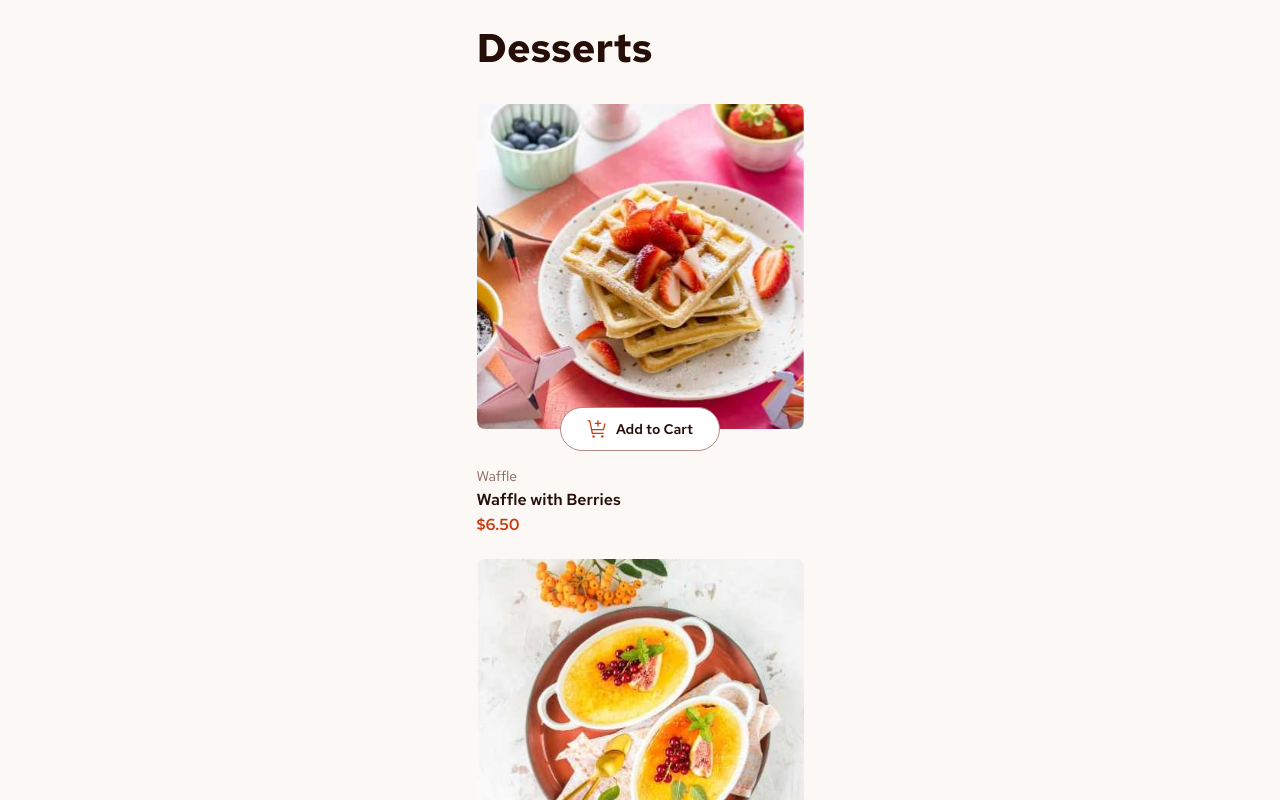
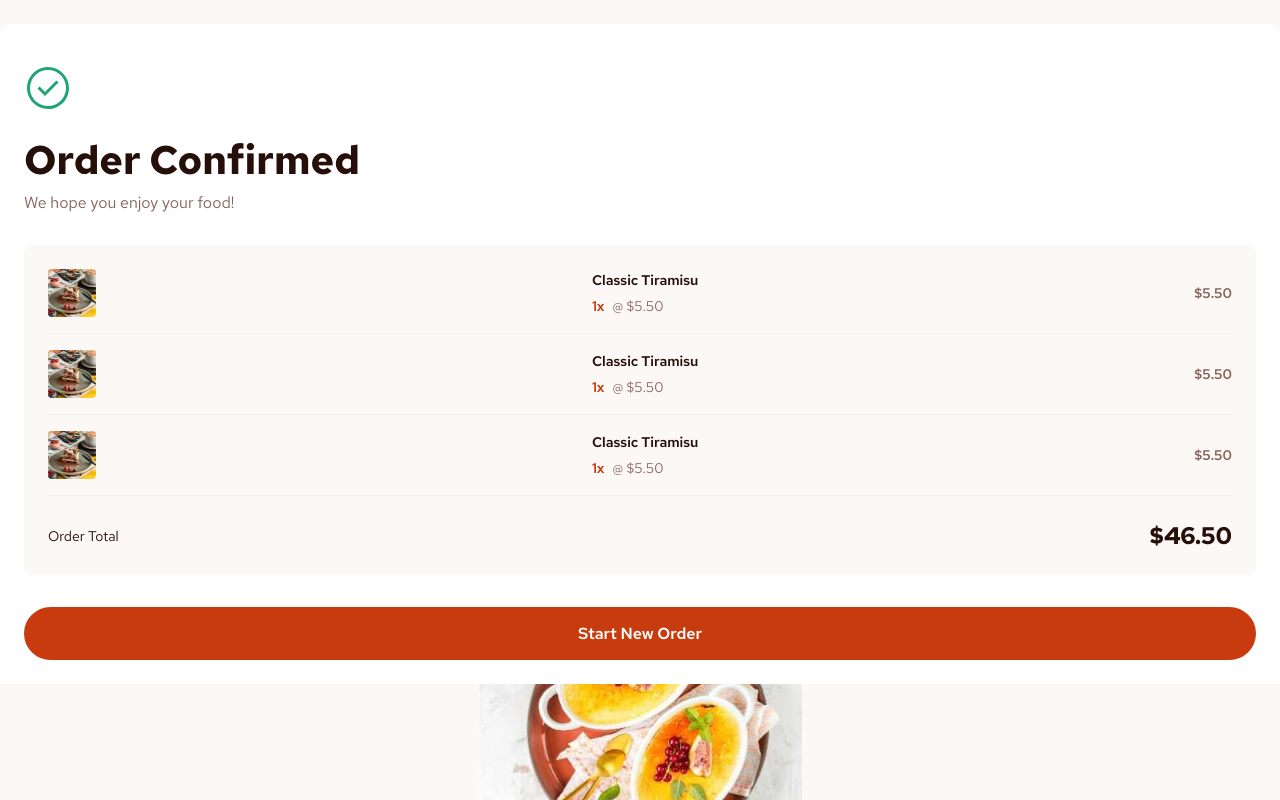
Before and after one commit to AdamHaniff/Product-List-With-Cart, a React (Create React App) app: page / in a window 1280 px wide. Shown: the top 800 px of the page. Built offline with nearby package versions, Linux system fonts and the light colour scheme.

Commit message:
Styled item__thumbnail in 375px layout

```diff
--- a/src/App.js
+++ b/src/App.js
@@ -5,7 +5,7 @@ export default function App() {
     <div className="app">
       <Desserts />
       <Cart />
-      {/* <Modal /> */}
+      <Modal />
     </div>
   );
 }
@@ -14,11 +14,11 @@ function Desserts() {
   return (
     <div className="desserts">
       <h1 className="desserts__title">Desserts</h1>
-      <div className="desserts__container">
+      <ul className="desserts__container">
         {data.map((dessert) => (
           <Dessert key={dessert.name} dessert={dessert} />
         ))}
-      </div>
+      </ul>
     </div>
   );
 }
@@ -28,7 +28,7 @@ function Dessert({ dessert }) {
   const { name, category, price } = dessert;
 
   return (
-    <div className="dessert">
+    <li className="dessert">
       <div className="dessert__image-container">
         <picture>
           <source media="(min-width: 1440px)" srcSet={desktop} />
@@ -50,7 +50,7 @@ function Dessert({ dessert }) {
         <span className="dessert__name">{name}</span>
         <span className="dessert__price">${price.toFixed(2)}</span>
       </div>
-    </div>
+    </li>
   );
 }
 
@@ -91,19 +91,19 @@ function CartFilled() {
 
 function Items() {
   return (
-    <div className="items">
+    <ul className="items">
       <Item />
       <Item />
       <Item />
-    </div>
+    </ul>
   );
 }
 
 function Item() {
-  const isModal = false;
+  const isModal = true;
 
   return (
-    <div className="item">
+    <li className="item">
       {isModal && (
         <img
           className="item__thumbnail"
@@ -123,21 +123,33 @@ function Item() {
         <span className="item__total-price">$5.50</span>
       ) : (
         <button className="item__remove-btn">
-          <img
+          <svg
             className="item__remove-icon"
-            src="images/icon-remove-item.svg"
-            alt="Remove icon"
-          />
+            xmlns="http://www.w3.org/2000/svg"
+            width="20"
+            height="20"
+            viewBox="0 0 20 20"
+            fill="none"
+          >
+            <path
+              d="M10 1.25C5.125 1.25 1.25 5.125 1.25 10C1.25 14.875 5.125 18.75 10 18.75C14.875 18.75 18.75 14.875 18.75 10C18.75 5.125 14.875 1.25 10 1.25ZM10 17.5C5.875 17.5 2.5 14.125 2.5 10C2.5 5.875 5.875 2.5 10 2.5C14.125 2.5 17.5 5.875 17.5 10C17.5 14.125 14.125 17.5 10 17.5Z"
+              fill="#AD8A85"
+            />
+            <path
+              d="M13.375 14.375L10 11L6.625 14.375L5.625 13.375L9 10L5.625 6.625L6.625 5.625L10 9L13.375 5.625L14.375 6.625L11 10L14.375 13.375L13.375 14.375Z"
+              fill="#AD8A85"
+            />
+          </svg>
         </button>
       )}
-    </div>
+    </li>
   );
 }
 
 function OrderTotalTextPrice() {
   return (
     <div className="order">
-      <span className="order__total-text">Order total</span>
+      <span className="order__total-text">Order Total</span>
       <span className="order__total-price">$46.50</span>
     </div>
   );
@@ -154,7 +166,7 @@ function CartOrder() {
         />
         <span className="cart__order-delivery">
           This is a
-          <span className="cart__order-delivery-bold">
+          <span className="cart__order-delivery-semi-bold">
             &nbsp;carbon-neutral&nbsp;
           </span>
           delivery
@@ -189,8 +201,10 @@ function Modal() {
           </span>
         </div>
       </div>
-      <Items />
-      <OrderTotalTextPrice />
+      <div className="modal__items-order">
+        <Items />
+        <OrderTotalTextPrice />
+      </div>
       <OrderBtn>Start New Order</OrderBtn>
     </div>
   );
--- a/src/css/main.css
+++ b/src/css/main.css
@@ -59,6 +59,7 @@ body {
   display: block;
   width: 100%;
   border-radius: 0.8rem;
+  border: 0.2rem solid transparent;
 }
 .dessert__cart-btn {
   display: flex;
@@ -132,4 +133,159 @@ body {
   color: #87635a;
   font-size: 1.4rem;
   font-weight: 600;
+}
+.cart__filled {
+  display: flex;
+  flex-direction: column;
+  gap: 2.4rem;
+}
+.cart__order {
+  display: flex;
+  flex-direction: column;
+  gap: 2.4rem;
+}
+.cart__order-icon-delivery {
+  background: #fcf8f6;
+  border-radius: 0.8rem;
+  padding: 1.6rem;
+  display: flex;
+  justify-content: center;
+  align-items: center;
+  gap: 0.8rem;
+}
+.cart__order-icon {
+  display: block;
+}
+.cart__order-delivery {
+  color: #260f08;
+  font-size: 1.4rem;
+}
+.cart__order-delivery-semi-bold {
+  font-weight: 600;
+}
+
+.items {
+  list-style: none;
+}
+.items .item:not(:first-child) {
+  padding-top: 1.6rem;
+}
+
+.item {
+  display: flex;
+  justify-content: space-between;
+  align-items: center;
+  padding-bottom: 1.6rem;
+  border-bottom: 0.1rem solid #f5eeec;
+}
+.item__thumbnail {
+  display: block;
+  width: 4.8rem;
+  height: 4.8rem;
+  border-radius: 0.4rem;
+}
+.item__details {
+  display: flex;
+  flex-direction: column;
+  gap: 0.8rem;
+}
+.item__name {
+  color: #260f08;
+  font-size: 1.4rem;
+  font-weight: 600;
+}
+.item__pricing {
+  display: flex;
+  gap: 0.8rem;
+  align-items: center;
+}
+.item__quantity {
+  color: #c73b0f;
+  font-size: 1.4rem;
+  font-weight: 600;
+}
+.item__price {
+  color: #87635a;
+  font-size: 1.4rem;
+}
+.item__total-price {
+  color: #87635a;
+  font-size: 1.4rem;
+  font-weight: 600;
+}
+.item__remove-btn {
+  border: none;
+  background: none;
+}
+.item__remove-icon {
+  display: block;
+}
+
+.order {
+  display: flex;
+  justify-content: space-between;
+  align-items: center;
+}
+.order__total-text {
+  color: #260f08;
+  font-size: 1.4rem;
+}
+.order__total-price {
+  color: #260f08;
+  font-size: 2.4rem;
+  font-weight: 700;
+}
+
+.btn-order {
+  height: 5.3rem;
+  border: none;
+  border-radius: 99.9rem;
+  background: #c73b0f;
+  color: #fff;
+  font-family: inherit;
+  font-size: 1.6rem;
+  font-weight: 600;
+}
+
+.modal {
+  border-radius: 1.2rem 1.2rem 0 0;
+  background: #fff;
+  padding: 4rem 2.4rem 2.4rem;
+  display: flex;
+  flex-direction: column;
+  gap: 3.2rem;
+  position: absolute;
+  width: 100%;
+}
+.modal__icon-text {
+  display: flex;
+  flex-direction: column;
+  align-items: start;
+  gap: 2.4rem;
+}
+.modal__confirmed-icon {
+  display: block;
+}
+.modal__text {
+  display: flex;
+  flex-direction: column;
+  gap: 0.8rem;
+}
+.modal__text-confirmed {
+  color: #260f08;
+  font-size: 4rem;
+  font-weight: 700;
+  line-height: 4.8rem;
+}
+.modal__text-enjoy {
+  color: #87635a;
+  font-size: 1.6rem;
+}
+.modal__items-order {
+  padding: 2.4rem;
+  border-radius: 0.8rem;
+  background: #fcf8f6;
+  display: flex;
+  flex-direction: column;
+  gap: 2.4rem;
 }/*# sourceMappingURL=main.css.map */
--- a/src/main.scss
+++ b/src/main.scss
@@ -100,6 +100,7 @@ body {
     display: block;
     width: 100%;
     border-radius: $spacing-100;
+    border: 0.2rem solid transparent;
   }
 
   &__cart-btn {
@@ -188,6 +189,186 @@ body {
   }
 
   &__filled {
-    // TO DO
+    display: flex;
+    flex-direction: column;
+    gap: $spacing-300;
+  }
+
+  &__order {
+    display: flex;
+    flex-direction: column;
+    gap: $spacing-300;
+  }
+
+  &__order-icon-delivery {
+    background: $color-rose-50;
+    border-radius: 0.8rem;
+    padding: $spacing-200;
+    display: flex;
+    justify-content: center;
+    align-items: center;
+    gap: $spacing-100;
+  }
+
+  &__order-icon {
+    display: block;
+  }
+
+  &__order-delivery {
+    color: $color-rose-900;
+    font-size: 1.4rem;
+
+    &-semi-bold {
+      font-weight: $fw-semi-bold;
+    }
   }
 }
+
+// ************** ITEMS **************
+.items {
+  list-style: none;
+
+  & .item:not(:first-child) {
+    padding-top: $spacing-200;
+  }
+}
+
+// *************** ITEM ***************
+.item {
+  display: flex;
+  justify-content: space-between;
+  align-items: center;
+  padding-bottom: $spacing-200;
+  border-bottom: 0.1rem solid $color-rose-100;
+
+  &__thumbnail {
+    display: block;
+    width: 4.8rem;
+    height: 4.8rem;
+    border-radius: 0.4rem;
+  }
+
+  &__details {
+    display: flex;
+    flex-direction: column;
+    gap: $spacing-100;
+  }
+
+  &__name {
+    color: $color-rose-900;
+    font-size: 1.4rem;
+    font-weight: $fw-semi-bold;
+  }
+
+  &__pricing {
+    display: flex;
+    gap: $spacing-100;
+    align-items: center;
+  }
+
+  &__quantity {
+    color: $color-red;
+    font-size: 1.4rem;
+    font-weight: $fw-semi-bold;
+  }
+
+  &__price {
+    color: $color-rose-500;
+    font-size: 1.4rem;
+  }
+
+  &__total-price {
+    color: $color-rose-500;
+    font-size: 1.4rem;
+    font-weight: $fw-semi-bold;
+  }
+
+  &__remove-btn {
+    border: none;
+    background: none;
+  }
+
+  &__remove-icon {
+    display: block;
+  }
+}
+
+// ************** ORDER **************
+.order {
+  display: flex;
+  justify-content: space-between;
+  align-items: center;
+
+  &__total-text {
+    color: $color-rose-900;
+    font-size: 1.4rem;
+  }
+
+  &__total-price {
+    color: $color-rose-900;
+    font-size: 2.4rem;
+    font-weight: $fw-bold;
+  }
+}
+
+// ************* OrderBtn *************
+.btn-order {
+  height: 5.3rem;
+  border: none;
+  border-radius: 99.9rem;
+  background: $color-red;
+  color: $color-white;
+  font-family: inherit;
+  font-size: 1.6rem;
+  font-weight: $fw-semi-bold;
+}
+
+// ************** MODAL **************
+.modal {
+  border-radius: 1.2rem 1.2rem 0 0;
+  background: $color-white;
+  padding: $spacing-500 $spacing-300 $spacing-300;
+  display: flex;
+  flex-direction: column;
+  gap: $spacing-400;
+  position: absolute;
+  width: 100%;
+
+  &__icon-text {
+    display: flex;
+    flex-direction: column;
+    align-items: start;
+    gap: $spacing-300;
+  }
+
+  &__confirmed-icon {
+    display: block;
+  }
+
+  &__text {
+    display: flex;
+    flex-direction: column;
+    gap: $spacing-100;
+  }
+
+  &__text-confirmed {
+    color: $color-rose-900;
+    font-size: 4rem;
+    font-weight: $fw-bold;
+    line-height: 4.8rem;
+  }
+
+  &__text-enjoy {
+    color: $color-rose-500;
+    font-size: 1.6rem;
+  }
+
+  &__items-order {
+    padding: $spacing-300;
+    border-radius: 0.8rem;
+    background: $color-rose-50;
+    display: flex;
+    flex-direction: column;
+    gap: $spacing-300;
+  }
+}
```
Also changed, not shown: public/images/icon-remove-item.svg, 1 other file (tests, documents, lock files or other folders).
